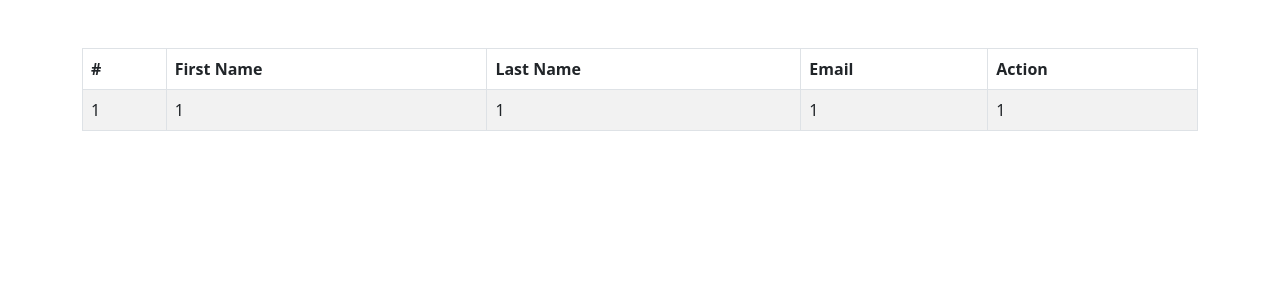
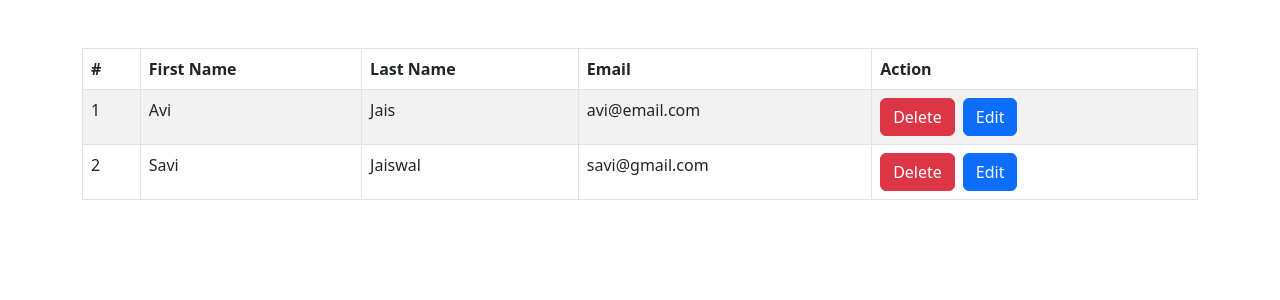
Before and after one commit to avijais/self-mgt, a React (Create React App) app: page / in a window 1280 px wide. Shown: the top 300 px of the page. Built offline with nearby package versions, Linux system fonts and the light colour scheme.

Commit message:
Shown static user list using UserContext & UserProvider
Shown static user list using UserContext & UserProvider

```diff
--- a/src/user-mgt/views/List.js
+++ b/src/user-mgt/views/List.js
@@ -1,6 +1,10 @@
-import { Table } from "react-bootstrap"
+import React, { useContext } from "react";
+import { Button, Stack, Table } from "react-bootstrap"
+import { UserContext } from "../provider/UserContext";
 
 function List () {
+    const [users, setUsers] = useContext(UserContext);
+
     return (
         <Table striped bordered hover>
                 <thead>
@@ -13,13 +17,39 @@ function List () {
                     </tr>
                 </thead>
                 <tbody>
-                <tr>
-                    <td>1</td>
-                    <td>1</td>
-                    <td>1</td>
-                    <td>1</td>
-                    <td>1</td>
+                    {
+                        users.map((user, index) => {
+                        const { fName, lName, email } = user;
+                        return (
+                            <React.Fragment key={index}>
+                                {
+                                    (Object.keys(user).length > 0)
+                                    ? <tr>
+                                        <td>{(user.id)}</td>
+                                        <td>{fName}</td>
+                                        <td>{lName}</td>
+                                        <td>{email}</td>
+                                        <td>
+                                            <Stack direction="horizontal" gap={2}>
+                                                <Button type="button" as="a" variant="danger" data-remove={user.id} >Delete</Button>
+                                                <Button as="b" variant="primary" data-remove={user.id} >Edit</Button>
+                                            </Stack>
+                                        </td>
                                     </tr>
+                                    : <tr>
+                                        <td className="txt-center" colSpan={5}>No Record Found</td>
+                                    </tr>
+                                }
+                            </React.Fragment>
+                        );
+                    })}
+                    {
+                        (users.length < 1)
+                        ? <tr>
+                            <td className="txt-center" colSpan={5}>No Record Found</td>
+                        </tr>
+                        : ''
+                    }
                 </tbody>
             </Table>
     )
--- a/src/user-mgt/views/UserDashboard.js
+++ b/src/user-mgt/views/UserDashboard.js
@@ -1,10 +1,13 @@
+import { UserProvider } from "../provider/UserContext";
 import List from "./List";
 
 function UserDashboard() {
     return (
-        <div className='container mt-5'>
-            <List/>
-        </div>
+        <UserProvider>
+            <div className='container mt-5'>
+                <List/>
+            </div>
+        </UserProvider>
     )
 }
 
```
Lines whose indentation alone changed are shown as unchanged.
